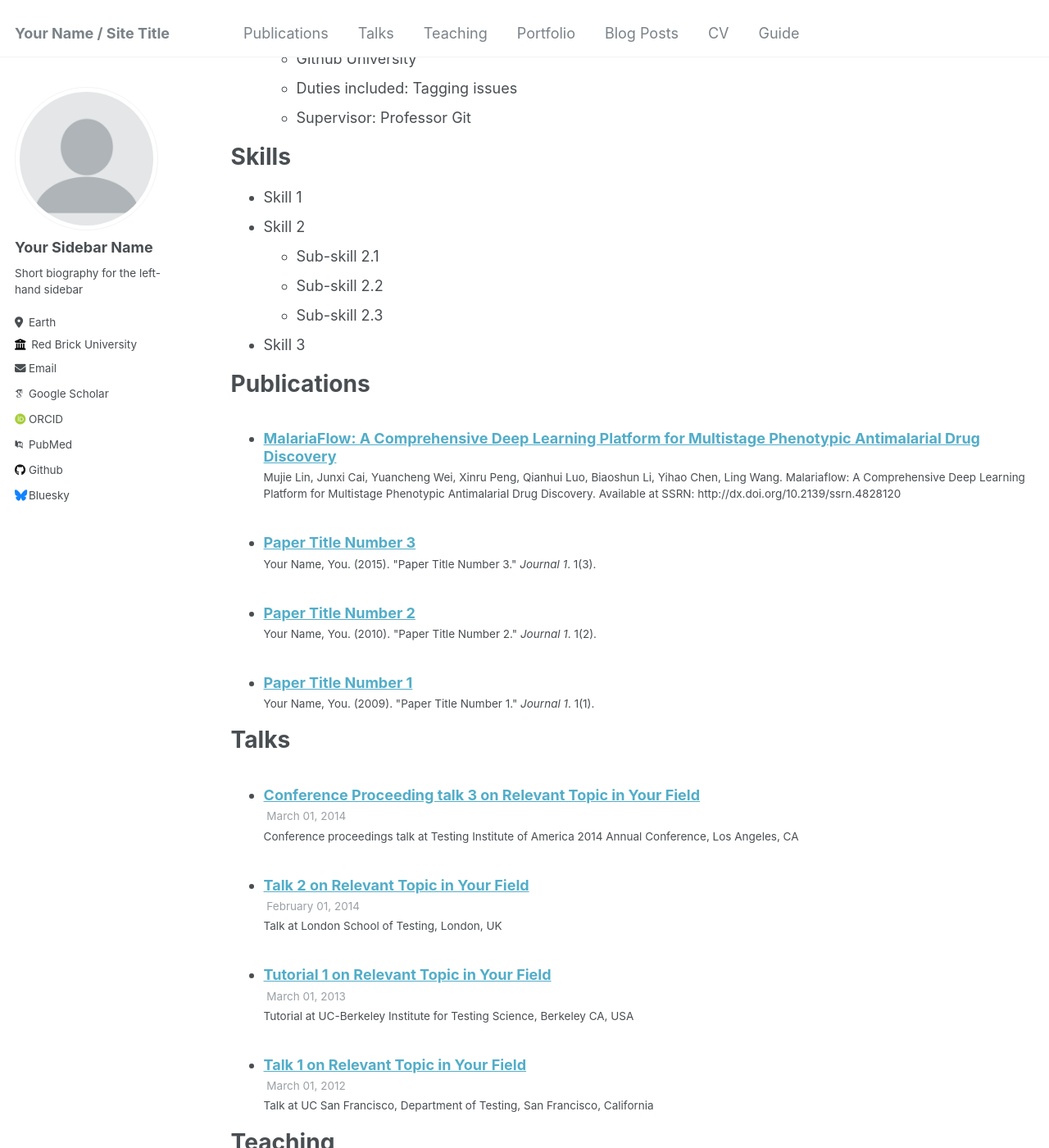
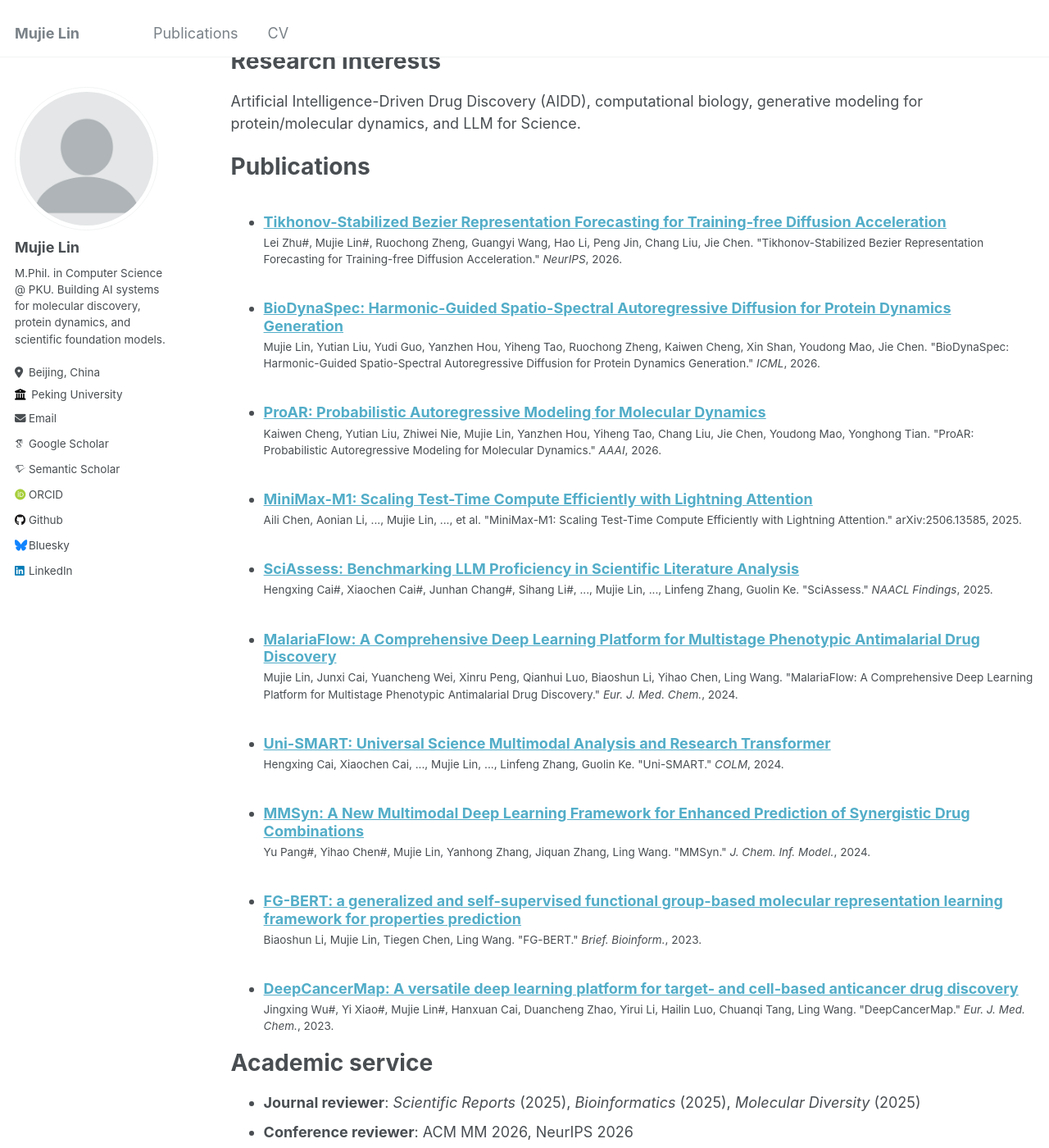
Before and after one commit to Linmj-Judy/Linmj-Judy.github.io, a Jekyll site: the page built from _pages/cv.md, in a window 1280 px wide and 1400 px high, scrolled down 635 px. Shown: the whole window at 82% size. Built offline with Jekyll 4.4.1, drawn with Linux system fonts in a browser that asks for light colours; some web fonts are replaced; some of the changed text lies outside the part shown.

Commit message:
update profile in 25.5.22

```diff
--- a/_config.yml
+++ b/_config.yml
@@ -8,13 +8,13 @@
 
 # Basic Site Settings
 locale                   : "en-US"
-title                    : "Your Name / Site Title"
+title                    : "Mujie Lin"
 title_separator          : "-"
-name                     : &name "Your Name"
-description              : &description "personal description"
-url                      : https://academicpages.github.io # the base hostname & protocol for your site e.g. "https://mmistakes.github.io"
-baseurl                  : "" # the subpath of your site, e.g. "/blog"
-repository               : "academicpages/academicpages.github.io"
+name                     : &name "Mujie Lin"
+description              : &description "M.Phil. student in Computer Science at Peking University. Research at the intersection of AI for Science, computational biology, and generative modeling for drug discovery and biomolecular dynamics."
+url                      : https://linmj-judy.github.io
+baseurl                  : ""
+repository               : "Linmj-Judy/Linmj-Judy.github.io"
 
 # Site Author - The following control what appear as part of the author content on the side bar.
 #               If a field is blank the icon and link will not appear, otherwise it will be shown.
@@ -22,28 +22,28 @@ repository               : "academicpages/academicpages.github.io"
 author:
   # Biographic information
   avatar           : "profile.png"
-  name             : "Your Sidebar Name"
-  pronouns         : # example: "she/her"
-  bio              : "Short biography for the left-hand sidebar"
-  location         : "Earth"
-  employer         : "Red Brick University"
-  uri              : # URL
-  email            : "none@example.org"
+  name             : "Mujie Lin"
+  pronouns         :
+  bio              : "M.Phil. in Computer Science @ PKU. Building AI systems for molecular discovery, protein dynamics, and scientific foundation models."
+  location         : "Beijing, China"
+  employer         : "Peking University"
+  uri              :
+  email            : "linmujiegz@163.com"
 
   # Academic websites
-  arxiv            : # URL - Update with the correct link to your profile
-  googlescholar    : "https://scholar.google.com/citations?user=PS_CX0AAAAAJ"
-  impactstory      : # URL
-  orcid            : "http://orcid.org/yourorcidurl"
-  semantic         : # URL
-  pubmed           : "https://www.ncbi.nlm.nih.gov/pubmed/?term=john+snow"
-  researchgate     : # URL
+  arxiv            :
+  googlescholar    : "https://scholar.google.com/citations?user=OXT8aDAAAAAJ&hl=zh-CN"
+  impactstory      :
+  orcid            : "https://orcid.org/0009-0000-3344-2786"
+  semantic         : "https://www.semanticscholar.org/author/Mujie-Lin/2215267522"
+  pubmed           :
+  researchgate     :
 
   # Repositories and software development
-  bitbucket        : # Username - Update with your username on the site
-  codepen          : # Username
-  dribbble         : # Username
-  github           : "academicpages"
+  bitbucket        :
+  codepen          :
+  dribbble         :
+  github           : "Linmj-Judy"
   kaggle           : # Username
   stackoverflow    : # User number or user number and name (i.e., use "1" or "1/jeff-atwood")
 
@@ -57,7 +57,7 @@ author:
   keybase          : # Username
   instagram        : # Username
   lastfm           : # Username
-  linkedin         : # Username
+  linkedin         : "mujielin-pku"# Username
   mastodon         : # URL
   medium           : # URL
   pinterest        : # Username
--- a/_data/navigation.yml
+++ b/_data/navigation.yml
@@ -1,22 +1,7 @@
-# main links links
+# main links
 main:
   - title: "Publications"
     url: /publications/
 
-  - title: "Talks"
-    url: /talks/
-
-  - title: "Teaching"
-    url: /teaching/
-
-  - title: "Portfolio"
-    url: /portfolio/
-
-  - title: "Blog Posts"
-    url: /year-archive/
-
   - title: "CV"
     url: /cv/
-
-  - title: "Guide"
-    url: /markdown/
--- a/_pages/cv.md
+++ b/_pages/cv.md
@@ -11,35 +11,24 @@ redirect_from:
 
 Education
 ======
-* Ph.D in Version Control Theory, GitHub University, 2018 (expected)
-* M.S. in Jekyll, GitHub University, 2014
-* B.S. in GitHub, GitHub University, 2012
+* **M.Phil. in Computer Science**, Peking University, 2025–2028 (expected)
+  * GPA: 3.8/4.0
+  * Core courses: Artificial Intelligence (A+), 3D Vision and Computational Photography (A+), Computer Graphics (A+)
+* **B.S. in Biotechnology**, South China University of Technology (985), 2021–2025
+  * Overall rank: 1/56
+* **B.E. in Computer Science (Minor)**, SCUT, 2022–2025
 
-Work experience
+Research experience
 ======
-* Spring 2024: Academic Pages Collaborator
-  * Github University
-  * Duties includes: Updates and improvements to template
-  * Supervisor: The Users
+* **LLM Algorithm Intern**, MiniMax Co., Ltd. (Foundation Language Model Team), Beijing, Feb–Aug 2025
+* **Research Intern**, KAUST Center of Excellence on Generative AI, Dec 2024–Mar 2025
+* **Visiting Student**, AI Computational Biology Lab, Westlake University, Jul–Aug 2024
+* **AI4S Innovative Algorithm Researcher (Intern)**, DP Technology Co., Ltd., Jul 2023–Mar 2024
+* **Undergraduate Researcher**, AI & Medicinal Chemistry Laboratory, SCUT, Dec 2021–Jul 2025
 
-* Fall 2015: Research Assistant
-  * Github University
-  * Duties included: Merging pull requests
-  * Supervisor: Professor Hub
-
-* Summer 2015: Research Assistant
-  * Github University
-  * Duties included: Tagging issues
-  * Supervisor: Professor Git
-
-Skills
+Research interests
 ======
-* Skill 1
-* Skill 2
-  * Sub-skill 2.1
-  * Sub-skill 2.2
-  * Sub-skill 2.3
-* Skill 3
+Artificial Intelligence-Driven Drug Discovery (AIDD), computational biology, generative modeling for protein/molecular dynamics, and LLM for Science.
 
 Publications
 ======
@@ -47,18 +36,15 @@ Publications
     {% include archive-single-cv.html %}
   {% endfor %}</ul>
 
-Talks
+Academic service
 ======
-  <ul>{% for post in site.talks reversed %}
-    {% include archive-single-talk-cv.html  %}
-  {% endfor %}</ul>
+* **Journal reviewer**: *Scientific Reports* (2025), *Bioinformatics* (2025), *Molecular Diversity* (2025)
+* **Conference reviewer**: ACM MM 2026, NeurIPS 2026
 
-Teaching
+Selected honors
 ======
-  <ul>{% for post in site.teaching reversed %}
-    {% include archive-single-cv.html %}
-  {% endfor %}</ul>
+* Chinese National Scholarship, 2022–2023
+* Challenge Cup National Competition, Grand Prize (Top 0.01%), Jointly Responsible
+* National College Student Innovation Training Program, Outstanding Completion (Project Leader)
 
-Service and leadership
-======
-* Currently signed in to 43 different slack teams
+Full résumé: see `resume.tex` in the [GitHub repository](https://github.com/Linmj-Judy/Linmj-Judy.github.io).
--- a/_publications/2009-10-01-paper-title-number-1.md
+++ /dev/null
@@ -1,13 +0,0 @@
----
-title: "Paper Title Number 1"
-collection: publications
-permalink: /publication/2009-10-01-paper-title-number-1
-excerpt: 'This paper is about the number 1. The number 2 is left for future work.'
-date: 2009-10-01
-venue: 'Journal 1'
-slidesurl: 'http://academicpages.github.io/files/slides1.pdf'
-paperurl: 'http://academicpages.github.io/files/paper1.pdf'
-citation: 'Your Name, You. (2009). &quot;Paper Title Number 1.&quot; <i>Journal 1</i>. 1(1).'
----
-
-The contents above will be part of a list of publications, if the user clicks the link for the publication than the contents of section will be rendered as a full page, allowing you to provide more information about the paper for the reader. When publications are displayed as a single page, the contents of the above "citation" field will automatically be included below this section in a smaller font.
--- a/_publications/2010-10-01-paper-title-number-2.md
+++ /dev/null
@@ -1,13 +0,0 @@
----
-title: "Paper Title Number 2"
-collection: publications
-permalink: /publication/2010-10-01-paper-title-number-2
-excerpt: 'This paper is about the number 2. The number 3 is left for future work.'
-date: 2010-10-01
-venue: 'Journal 1'
-slidesurl: 'http://academicpages.github.io/files/slides2.pdf'
-paperurl: 'http://academicpages.github.io/files/paper2.pdf'
-citation: 'Your Name, You. (2010). &quot;Paper Title Number 2.&quot; <i>Journal 1</i>. 1(2).'
----
-
-The contents above will be part of a list of publications, if the user clicks the link for the publication than the contents of section will be rendered as a full page, allowing you to provide more information about the paper for the reader. When publications are displayed as a single page, the contents of the above "citation" field will automatically be included below this section in a smaller font.
--- a/_publications/2015-10-01-paper-title-number-3.md
+++ /dev/null
@@ -1,13 +0,0 @@
----
-title: "Paper Title Number 3"
-collection: publications
-permalink: /publication/2015-10-01-paper-title-number-3
-excerpt: 'This paper is about the number 3. The number 4 is left for future work.'
-date: 2015-10-01
-venue: 'Journal 1'
-slidesurl: 'http://academicpages.github.io/files/slides3.pdf'
-paperurl: 'http://academicpages.github.io/files/paper3.pdf'
-citation: 'Your Name, You. (2015). &quot;Paper Title Number 3.&quot; <i>Journal 1</i>. 1(3).'
----
-
-The contents above will be part of a list of publications, if the user clicks the link for the publication than the contents of section will be rendered as a full page, allowing you to provide more information about the paper for the reader. When publications are displayed as a single page, the contents of the above "citation" field will automatically be included below this section in a smaller font.
--- /dev/null
+++ b/_publications/2023-deepcancermap.md
@@ -0,0 +1,12 @@
+---
+title: "DeepCancerMap: A versatile deep learning platform for target- and cell-based anticancer drug discovery"
+collection: publications
+permalink: /publication/2023-deepcancermap
+excerpt: 'Large-scale anticancer dataset (25.63M records) and 832 FP-GNN models with web platform for virtual screening and similarity search. AUC up to 0.91 on benchmark test sets with time-split external validation.'
+date: 2023-01-01
+venue: 'European Journal of Medicinal Chemistry (SCI Q1 TOP, IF = 7.1)'
+paperurl: 'https://www.sciencedirect.com/science/article/abs/pii/S0223523423003677'
+citation: 'Jingxing Wu#, Yi Xiao#, Mujie Lin#, Hanxuan Cai, Duancheng Zhao, Yirui Li, Hailin Luo, Chuanqi Tang, Ling Wang. &quot;DeepCancerMap.&quot; <i>Eur. J. Med. Chem.</i>, 2023.'
+---
+
+Co-first author. Target-based dataset curation, deep learning modeling, interpretability analysis, and case studies.
--- /dev/null
+++ b/_publications/2023-fg-bert.md
@@ -0,0 +1,12 @@
+---
+title: "FG-BERT: a generalized and self-supervised functional group-based molecular representation learning framework for properties prediction"
+collection: publications
+permalink: /publication/2023-fg-bert
+excerpt: 'Functional-group-based molecular language model with self-supervised pre-training for transfer learning on 44 molecular property benchmarks, outperforming state-of-the-art methods.'
+date: 2023-01-01
+venue: 'Briefings in Bioinformatics (SCI Q1, IF = 7.7)'
+paperurl: 'https://academic.oup.com/bib/article/24/6/bbad398/7337693'
+citation: 'Biaoshun Li, Mujie Lin, Tiegen Chen, Ling Wang. &quot;FG-BERT.&quot; <i>Brief. Bioinform.</i>, 2023.'
+---
+
+Second author. Downstream fine-tuning design, distributed training, and 1–2× fine-tuning speedup via pipeline optimization.
--- a/_publications/2024-malariaflow.md
+++ b/_publications/2024-malariaflow.md
@@ -4,9 +4,9 @@ collection: publications
 permalink: /publication/2024-malariaflow
 excerpt: 'Considering the limitation of previous antimalarial activity prediction models in neglecting the multi-stage/multi-phenotype activity of Plasmodium, this study constructs a comprehensive data benchmark covering the three major life cycles of Plasmodium falciparum and activity test data from ten common mutant strains. Building upon this foundation, we propose an adaptive neural network, FP-GNN, which integrates molecular fingerprints and molecular graphs, effectively leveraging the advantages of chemical prior knowledge and graph representation learning. Compared to mainstream algorithms, FP-GNN achieves a 9.5% and 7.4% improvement in AUC and BA metrics, respectively, significantly enhancing the accuracy and robustness of Plasmodium activity prediction.'
 date: 2024-05-19
-venue: 'European Journal of Medicinal Chemistry (SCI JCR Q1, IF = 7.1, Under Review)'
-paperurl: 'http://Linmj-Judy.github.io/files/2024malariaflow.pdf'
-citation: 'Mujie Lin, Junxi Cai, Yuancheng Wei, Xinru Peng, Qianhui Luo, Biaoshun Li, Yihao Chen, Ling Wang. Malariaflow: A Comprehensive Deep Learning Platform for Multistage Phenotypic Antimalarial Drug Discovery. Available at SSRN: http://dx.doi.org/10.2139/ssrn.4828120'
+venue: 'European Journal of Medicinal Chemistry (SCI Q1 TOP, IF = 7.1)'
+paperurl: 'https://www.sciencedirect.com/science/article/pii/S0223523424006573'
+citation: 'Mujie Lin, Junxi Cai, Yuancheng Wei, Xinru Peng, Qianhui Luo, Biaoshun Li, Yihao Chen, Ling Wang. &quot;MalariaFlow: A Comprehensive Deep Learning Platform for Multistage Phenotypic Antimalarial Drug Discovery.&quot; <i>Eur. J. Med. Chem.</i>, 2024.'
 ---
 
 The contents above will be part of a list of publications, if the user clicks the link for the publication than the contents of section will be rendered as a full page, allowing you to provide more information about the paper for the reader. When publications are displayed as a single page, the contents of the above "citation" field will automatically be included below this section in a smaller font.
--- /dev/null
+++ b/_publications/2024-mmsyn.md
@@ -0,0 +1,12 @@
+---
+title: "MMSyn: A New Multimodal Deep Learning Framework for Enhanced Prediction of Synergistic Drug Combinations"
+collection: publications
+permalink: /publication/2024-mmsyn
+excerpt: 'Multimodal framework integrating drug molecular features and cancer cell line characteristics for synergistic combination prediction in cancer therapy.'
+date: 2024-01-01
+venue: 'Journal of Chemical Information and Modeling (SCI Q1, IF = 6)'
+paperurl: 'https://pubs.acs.org/doi/full/10.1021/acs.jcim.4c00165'
+citation: 'Yu Pang#, Yihao Chen#, Mujie Lin, Yanhong Zhang, Jiquan Zhang, Ling Wang. &quot;MMSyn.&quot; <i>J. Chem. Inf. Model.</i>, 2024.'
+---
+
+Third author. Benchmarking, cross-validation, interpretability, and ablation experiments.
--- /dev/null
+++ b/_publications/2024-uni-smart.md
@@ -0,0 +1,12 @@
+---
+title: "Uni-SMART: Universal Science Multimodal Analysis and Research Transformer"
+collection: publications
+permalink: /publication/2024-uni-smart
+excerpt: 'Multimodal scientific literature understanding model for molecules, tables, and charts, evaluated via SciAssess across multiple scientific domains.'
+date: 2024-01-01
+venue: 'Conference on Language Modeling (COLM 2024)'
+paperurl: 'https://arxiv.org/abs/2403.10301'
+citation: 'Hengxing Cai, Xiaochen Cai, ..., Mujie Lin, ..., Linfeng Zhang, Guolin Ke. &quot;Uni-SMART.&quot; <i>COLM</i>, 2024.'
+---
+
+Twelfth author. Biological evaluation tasks (gene-disease KG, DDI extraction, patent molecule graphs) and paper writing.
--- /dev/null
+++ b/_publications/2025-minimax-m1.md
@@ -0,0 +1,12 @@
+---
+title: "MiniMax-M1: Scaling Test-Time Compute Efficiently with Lightning Attention"
+collection: publications
+permalink: /publication/2025-minimax-m1
+excerpt: 'Technical report on a linear-complexity LLM that scales test-time compute with Lightning Attention and hybrid sliding-window attention.'
+date: 2025-06-01
+venue: 'Technical Report (arXiv preprint)'
+paperurl: 'https://arxiv.org/abs/2506.13585'
+citation: 'Aili Chen, Aonian Li, ..., Mujie Lin, ..., et al. &quot;MiniMax-M1: Scaling Test-Time Compute Efficiently with Lightning Attention.&quot; arXiv:2506.13585, 2025.'
+---
+
+Contributor. Built automated evaluation framework and reasoning benchmarks that guided hybrid attention architecture optimization during large-scale pre-training and post-training.
--- /dev/null
+++ b/_publications/2025-sciassess.md
@@ -0,0 +1,12 @@
+---
+title: "SciAssess: Benchmarking LLM Proficiency in Scientific Literature Analysis"
+collection: publications
+permalink: /publication/2025-sciassess
+excerpt: 'Benchmark for evaluating large language models on scientific literature analysis tasks across biology, chemistry, materials, and pharmacy.'
+date: 2025-01-01
+venue: 'NAACL 2025 Findings'
+paperurl: 'https://aclanthology.org/2025.findings-naacl.125/'
+citation: 'Hengxing Cai#, Xiaochen Cai#, Junhan Chang#, Sihang Li#, ..., Mujie Lin, ..., Linfeng Zhang, Guolin Ke. &quot;SciAssess.&quot; <i>NAACL Findings</i>, 2025.'
+---
+
+Ninth author. Biological vertical evaluation tasks and manuscript contribution.
--- /dev/null
+++ b/_publications/2026-aaai-proar.md
@@ -0,0 +1,12 @@
+---
+title: "ProAR: Probabilistic Autoregressive Modeling for Molecular Dynamics"
+collection: publications
+permalink: /publication/2026-aaai-proar
+excerpt: 'Probabilistic autoregressive framework for long-horizon MD generation with multivariate Gaussian timesteps, dual-network architecture, and anti-drifting sampling. Achieves 7.5% RMSE reduction and 25.8% improvement in dynamic pattern accuracy.'
+date: 2026-01-01
+venue: 'AAAI Conference on Artificial Intelligence (AAAI 2026)'
+paperurl: 'https://arxiv.org/abs/2506.13585'
+citation: 'Kaiwen Cheng, Yutian Liu, Zhiwei Nie, Mujie Lin, Yanzhen Hou, Yiheng Tao, Chang Liu, Jie Chen, Youdong Mao, Yonghong Tian. &quot;ProAR: Probabilistic Autoregressive Modeling for Molecular Dynamics.&quot; <i>AAAI</i>, 2026.'
+---
+
+Contributed to modeling design, large-scale data pipeline, training stabilization, and long-horizon evaluation.
--- /dev/null
+++ b/_publications/2026-icml-biodynaspec.md
@@ -0,0 +1,12 @@
+---
+title: "BioDynaSpec: Harmonic-Guided Spatio-Spectral Autoregressive Diffusion for Protein Dynamics Generation"
+collection: publications
+permalink: /publication/2026-icml-biodynaspec
+excerpt: 'A spatio-spectral generative framework for long-horizon protein molecular dynamics. Introduces IWFD frequency decomposition, hybrid autoregressive-diffusion generation, and IRFC structural priors. Reduces long-horizon trajectory error by over 60% on ATLAS vs. state-of-the-art methods.'
+date: 2026-01-01
+venue: 'International Conference on Machine Learning (ICML 2026)'
+paperurl: 'https://icml.cc/virtual/2026/poster/63769'
+citation: 'Mujie Lin, Yutian Liu, Yudi Guo, Yanzhen Hou, Yiheng Tao, Ruochong Zheng, Kaiwen Cheng, Xin Shan, Youdong Mao, Jie Chen. &quot;BioDynaSpec: Harmonic-Guided Spatio-Spectral Autoregressive Diffusion for Protein Dynamics Generation.&quot; <i>ICML</i>, 2026.'
+---
+
+Led end-to-end: problem formulation, spatio-spectral modeling paradigm, core method design (IWFD, hybrid AR-diffusion, IRFC), full training pipeline, large-scale experiments, and manuscript writing.
--- /dev/null
+++ b/_publications/2026-neurips-bezicast.md
@@ -0,0 +1,12 @@
+---
+title: "Tikhonov-Stabilized Bezier Representation Forecasting for Training-free Diffusion Acceleration"
+collection: publications
+permalink: /publication/2026-neurips-bezicast
+excerpt: 'BeziCast accelerates diffusion inference via Tikhonov-stabilized low-order Bézier trajectory forecasting of denoiser representations, with convex-hull guardrails for stable extrapolation. Up to 4.79× speedup on FLUX.1 and 4.11× on HunyuanVideo with strong quality preservation.'
+date: 2026-01-01
+venue: 'Neural Information Processing Systems (NeurIPS 2026)'
+paperurl: 'https://openreview.net/forum?id=6cYL3DrquA'
+citation: 'Lei Zhu#, Mujie Lin#, Ruochong Zheng, Guangyi Wang, Hao Li, Peng Jin, Chang Liu, Jie Chen. &quot;Tikhonov-Stabilized Bezier Representation Forecasting for Training-free Diffusion Acceleration.&quot; <i>NeurIPS</i>, 2026.'
+---
+
+Co-first author. Research ideation, method design (BeziCast), implementation, experiments, and manuscript writing.
```
Also changed, not shown: _pages/about.md (+35 -29 lines), 1 other file.
